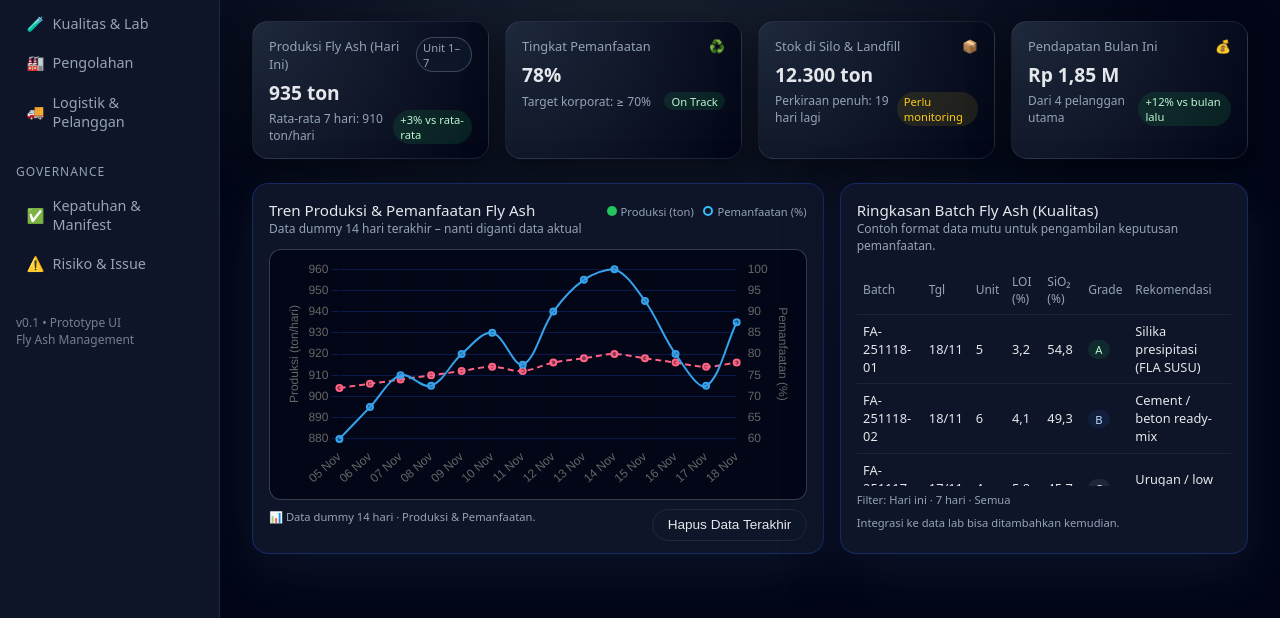
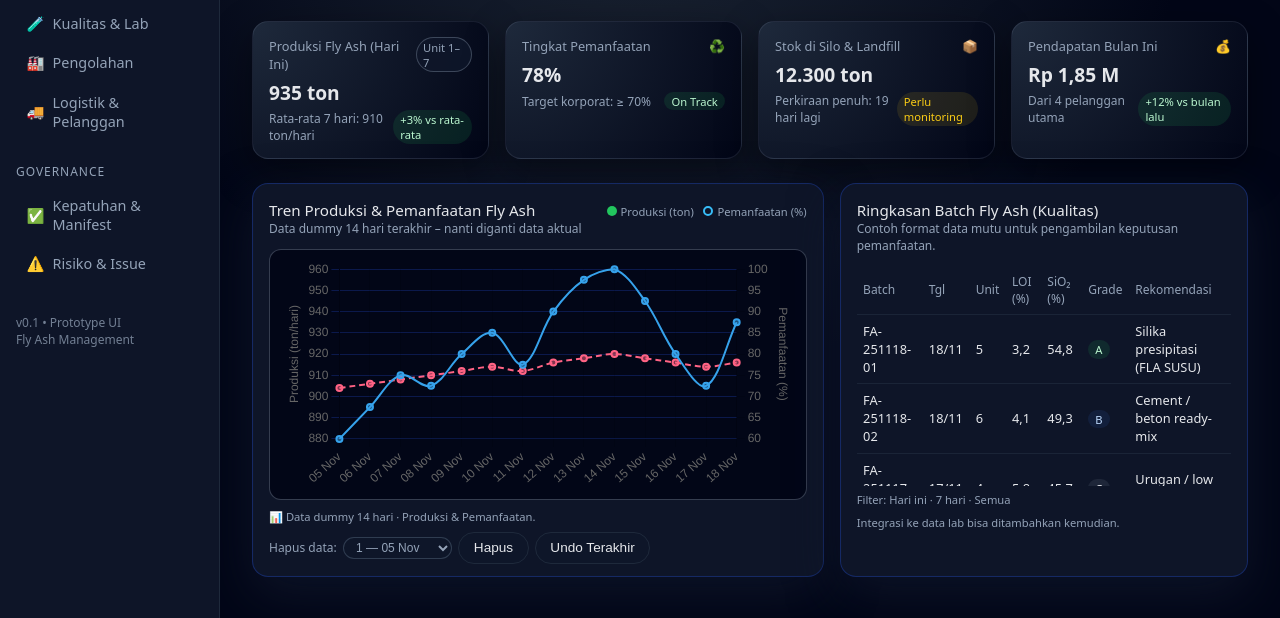
Before and after one commit to Sleite27/Flyash-dashboard, a plain HTML site: page index.html in a window 1280 px wide. Shown: the part 182-800 px from the top of the page. Drawn offline with nearby package versions, Linux system fonts and the light colour scheme.

Commit message:
Update index.html

```diff
--- a/index.html
+++ b/index.html
@@ -691,12 +691,27 @@
   <canvas id="flyashChart"></canvas>
 </div>
 
-<div class="panel-footer" style="justify-content: space-between;">
+<div class="panel-footer" style="justify-content: space-between; align-items: center; gap: 0.5rem;">
   <span>
     📊 Data dummy 14 hari · Produksi & Pemanfaatan.
   </span>
-  <div>
-    <button class="btn" id="deleteLastBtn">Hapus Data Terakhir</button>
+  <div style="display: flex; flex-wrap: wrap; gap: 0.4rem; align-items: center;">
+    <span style="font-size: 0.75rem;">Hapus data:</span>
+    <select
+      id="deleteDateSelect"
+      style="
+        background: rgba(15, 23, 42, 0.9);
+        border-radius: 999px;
+        border: 1px solid rgba(51, 65, 85, 0.9);
+        color: inherit;
+        font-size: 0.75rem;
+        padding: 0.15rem 0.5rem;
+      "
+    >
+      <!-- opsi akan diisi otomatis oleh JavaScript -->
+    </select>
+    <button class="btn" id="deleteByDateBtn">Hapus</button>
+    <button class="btn" id="deleteLastBtn">Undo Terakhir</button>
   </div>
 </div>
         </section>
@@ -902,6 +917,129 @@
       inputPanel.style.display = 'none';
     }
 
+<!-- Chart.js CDN -->
+  <script src="https://cdn.jsdelivr.net/npm/chart.js"></script>
+
+  <!-- Script untuk grafik + input data + hapus data -->
+  <script>
+    // Data dummy 14 hari (bisa diubah kapan saja)
+    let labels = [
+      '05 Nov', '06 Nov', '07 Nov', '08 Nov', '09 Nov', '10 Nov', '11 Nov',
+      '12 Nov', '13 Nov', '14 Nov', '15 Nov', '16 Nov', '17 Nov', '18 Nov'
+    ];
+
+    let produksiData = [
+      880, 895, 910, 905, 920, 930, 915,
+      940, 955, 960, 945, 920, 905, 935
+    ];
+
+    let pemanfaatanData = [
+      72, 73, 74, 75, 76, 77, 76,
+      78, 79, 80, 79, 78, 77, 78
+    ];
+
+    const ctx = document.getElementById('flyashChart').getContext('2d');
+
+    const flyashChart = new Chart(ctx, {
+      type: 'line',
+      data: {
+        labels: labels,
+        datasets: [
+          {
+            label: 'Produksi (ton/hari)',
+            data: produksiData,
+            borderWidth: 2,
+            tension: 0.35,
+            pointRadius: 3,
+            yAxisID: 'y',
+          },
+          {
+            label: 'Pemanfaatan (%)',
+            data: pemanfaatanData,
+            borderWidth: 2,
+            borderDash: [6, 4],
+            tension: 0.35,
+            pointRadius: 3,
+            yAxisID: 'y1',
+          }
+        ]
+      },
+      options: {
+        responsive: true,
+        maintainAspectRatio: false,
+        plugins: {
+          legend: {
+            display: false // legend sudah di header panel
+          },
+          tooltip: {
+            mode: 'index',
+            intersect: false
+          }
+        },
+        interaction: {
+          mode: 'index',
+          intersect: false
+        },
+        scales: {
+          y: {
+            type: 'linear',
+            position: 'left',
+            title: {
+              display: true,
+              text: 'Produksi (ton/hari)'
+            },
+            grid: {
+              color: 'rgba(30, 64, 175, 0.35)'
+            }
+          },
+          y1: {
+            type: 'linear',
+            position: 'right',
+            title: {
+              display: true,
+              text: 'Pemanfaatan (%)'
+            },
+            min: 60,
+            max: 100,
+            grid: {
+              drawOnChartArea: false
+            }
+          }
+        }
+      }
+    });
+
+    // ====== REFERENSI ELEMEN DOM ======
+    const openInputBtn = document.getElementById('openInputBtn');
+    const inputPanel = document.getElementById('inputPanel');
+    const inputForm = document.getElementById('inputForm');
+    const cancelInputBtn = document.getElementById('cancelInputBtn');
+    const inputDate = document.getElementById('inputDate');
+    const inputProduksi = document.getElementById('inputProduksi');
+    const inputPemanfaatan = document.getElementById('inputPemanfaatan');
+
+    const deleteLastBtn = document.getElementById('deleteLastBtn');
+    const deleteDateSelect = document.getElementById('deleteDateSelect');
+    const deleteByDateBtn = document.getElementById('deleteByDateBtn');
+
+    // ====== FUNGSI BANTUAN ======
+    function showInputPanel() {
+      inputPanel.style.display = 'block';
+      // set default tanggal = hari ini
+      if (!inputDate.value) {
+        const today = new Date();
+        const y = today.getFullYear();
+        const m = String(today.getMonth() + 1).padStart(2, '0');
+        const d = String(today.getDate()).padStart(2, '0');
+        inputDate.value = `${y}-${m}-${d}`;
+      }
+      inputProduksi.focus();
+    }
+
+    function hideInputPanel() {
+      inputPanel.style.display = 'none';
+    }
+
     function formatLabelFromDate(isoDate) {
       if (!isoDate) return 'Custom';
       const d = new Date(isoDate);
@@ -928,9 +1066,39 @@
       flyashChart.data.datasets[0].data = produksiData;
       flyashChart.data.datasets[1].data = pemanfaatanData;
       flyashChart.update();
+      updateDeleteDateOptions();
     }
 
-    // event tombol buka
+    function updateDeleteDateOptions() {
+      if (!deleteDateSelect) return;
+
+      deleteDateSelect.innerHTML = '';
+
+      if (labels.length === 0) {
+        const opt = document.createElement('option');
+        opt.value = '';
+        opt.textContent = 'Tidak ada data';
+        deleteDateSelect.appendChild(opt);
+        deleteDateSelect.disabled = true;
+        deleteByDateBtn.disabled = true;
+        return;
+      }
+
+      deleteDateSelect.disabled = false;
+      deleteByDateBtn.disabled = false;
+
+      labels.forEach((lbl, idx) => {
+        const opt = document.createElement('option');
+        opt.value = idx;
+        opt.textContent = `${idx + 1} — ${lbl}`;
+        deleteDateSelect.appendChild(opt);
+      });
+    }
+
+    // panggil sekali di awal supaya dropdown terisi
+    updateDeleteDateOptions();
+
+    // ====== EVENT INPUT DATA MANUAL ======
     openInputBtn.addEventListener('click', () => {
       if (inputPanel.style.display === 'block') {
         hideInputPanel();
@@ -939,12 +1107,10 @@
       }
     });
 
-    // event tombol batal
     cancelInputBtn.addEventListener('click', () => {
       hideInputPanel();
     });
 
-    // submit form
     inputForm.addEventListener('submit', (e) => {
       e.preventDefault();
 
@@ -964,25 +1130,42 @@
       inputForm.reset();
       hideInputPanel();
     });
-// ====== HAPUS DATA TERAKHIR ======
-const deleteLastBtn = document.getElementById('deleteLastBtn');
 
+    // ====== HAPUS DATA TERAKHIR (UNDO) ======
     deleteLastBtn.addEventListener('click', () => {
       if (labels.length === 0) {
         alert("Tidak ada data untuk dihapus.");
         return;
       }
 
-  // hapus data terakhir
       labels.pop();
       produksiData.pop();
       pemanfaatanData.pop();
 
-  // update grafik
       flyashChart.data.labels = labels;
       flyashChart.data.datasets[0].data = produksiData;
       flyashChart.data.datasets[1].data = pemanfaatanData;
       flyashChart.update();
+      updateDeleteDateOptions();
+    });
+
+    // ====== HAPUS DATA BERDASARKAN TANGGAL (DARI DROPDOWN) ======
+    deleteByDateBtn.addEventListener('click', () => {
+      const idx = parseInt(deleteDateSelect.value, 10);
+      if (isNaN(idx)) {
+        alert('Tidak ada data yang bisa dihapus.');
+        return;
+      }
+
+      labels.splice(idx, 1);
+      produksiData.splice(idx, 1);
+      pemanfaatanData.splice(idx, 1);
+
+      flyashChart.data.labels = labels;
+      flyashChart.data.datasets[0].data = produksiData;
+      flyashChart.data.datasets[1].data = pemanfaatanData;
+      flyashChart.update();
+      updateDeleteDateOptions();
     });
   </script>
 </html>
```
Lines whose indentation alone changed are shown as unchanged.
